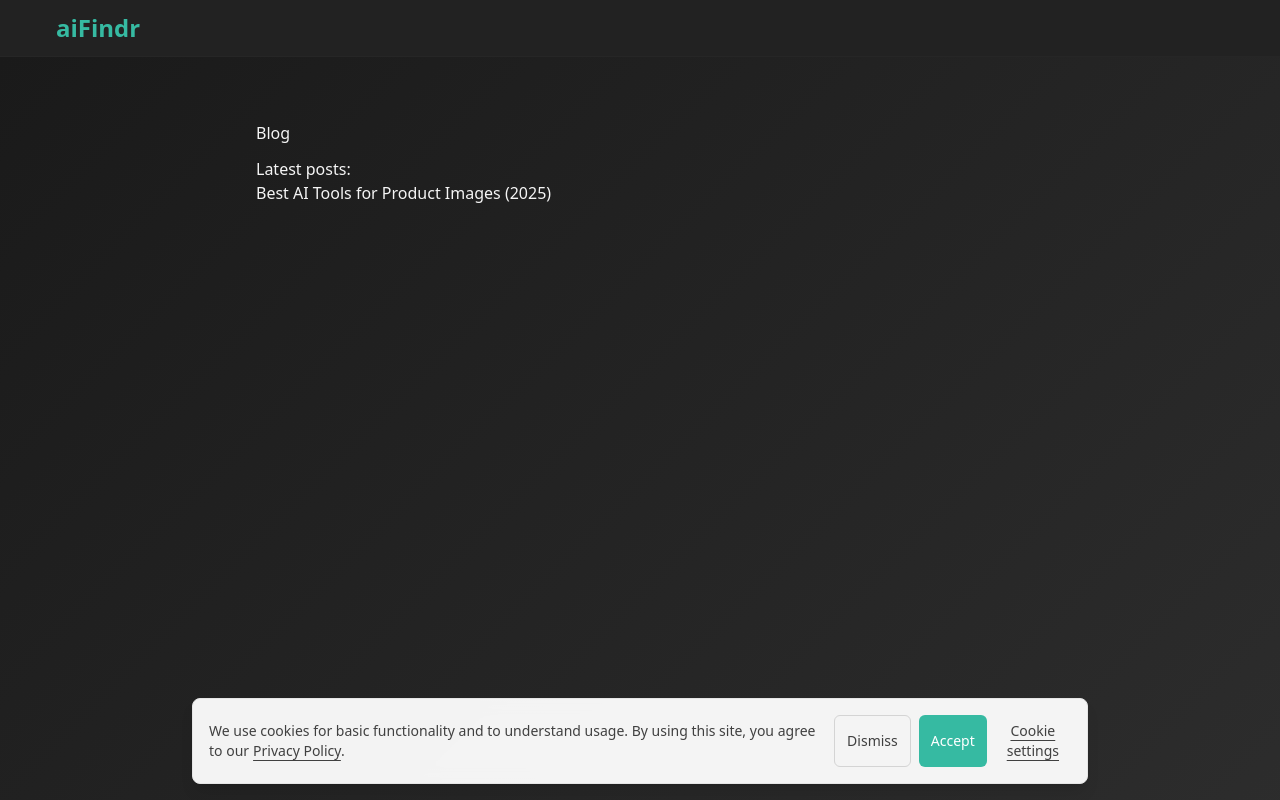
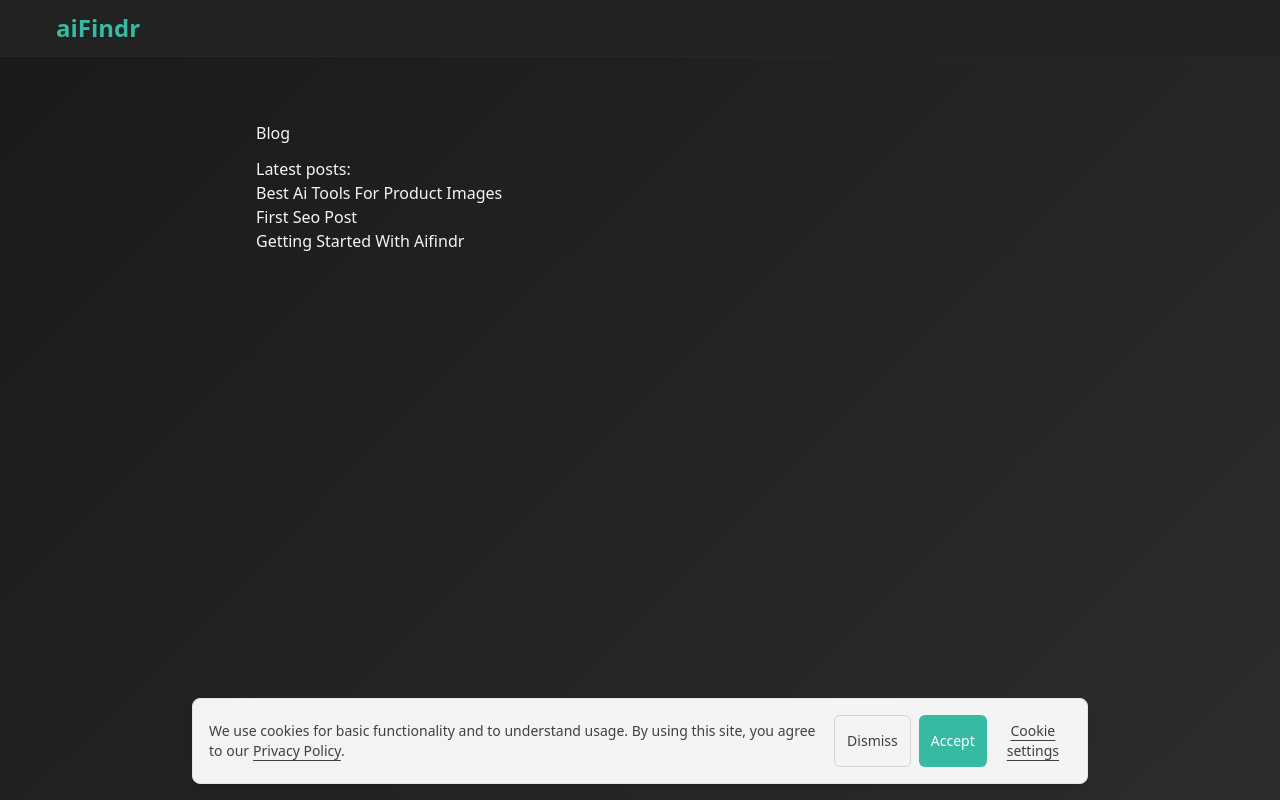
Before and after one commit to daviddbrown/ai-findr, a Next.js app: page /blog in a window 1280 px wide. Shown: the top 800 px of the page. Built offline with nearby package versions, Linux system fonts and the light colour scheme; no server answers.

Commit message:
updates to site indexing

```diff
--- /dev/null
+++ b/src/app/blog/getting-started-with-aifindr/page.tsx
@@ -0,0 +1,53 @@
+import type { Metadata } from "next";
+import Link from "next/link";
+import { AppContainer } from "@/components/layout/AppContainer";
+import { site } from "@/config/site";
+
+export const metadata: Metadata = {
+  title: "Getting Started with aiFindr",
+  description: "How to find the right AI tools by category, search, and editor’s picks.",
+  alternates: { canonical: "/blog/getting-started-with-aifindr" },
+  openGraph: { images: [{ url: "/api/og?title=Getting%20Started%20with%20aiFindr", width: 1200, height: 630, alt: `${site.name} Blog` }] },
+  twitter: { images: [{ url: "/api/og?title=Getting%20Started%20with%20aiFindr", alt: `${site.name} Blog` }] },
+};
+
+export default function PostPage() {
+  const title = "Getting Started with aiFindr";
+  const description = "How to find the right AI tools by category, search, and editor’s picks.";
+  const datePublished = new Date().toISOString();
+  const jsonLd = {
+    "@context": "https://schema.org",
+    "@type": "Article",
+    headline: title,
+    description,
+    datePublished,
+    author: [{ "@type": "Person", name: "aiFindr" }],
+    publisher: { "@type": "Organization", name: site.name, url: site.url },
+    mainEntityOfPage: { "@type": "WebPage", "@id": `${site.url}/blog/getting-started-with-aifindr` },
+  } as const;
+
+  return (
+    <AppContainer>
+      <script type="application/ld+json" dangerouslySetInnerHTML={{ __html: JSON.stringify(jsonLd) }} />
+      <article className="w-full max-w-3xl prose prose-neutral dark:prose-invert prose-a:text-[var(--accent,#36BAA2)]">
+        <h1>{title}</h1>
+        <p className="lead">{description}</p>
+        <h2>Browse by Category</h2>
+        <p>Jump into a category to see top tools curated for that workflow.</p>
+        <ul>
+          <li><Link href="/tools/writing">Writing</Link></li>
+          <li><Link href="/tools/images">Images</Link></li>
+          <li><Link href="/tools/video">Video</Link></li>
+          <li><Link href="/tools/coding">Coding</Link></li>
+          <li><Link href="/tools/seo">SEO</Link></li>
+          <li><Link href="/tools/automation">Automation</Link></li>
+        </ul>
+        <h2>Search by Need</h2>
+        <p>Use the search bar on the homepage and try a phrase like “product photo background” or “podcast transcription”.</p>
+        <h2>Pick a Tool</h2>
+        <p>Open a tool, compare features and pricing, and try it using the CTA link. We’re adding reviews and guides regularly.</p>
+        <p>Want a quick win? Read <Link href="/blog/best-ai-tools-for-product-images">Best AI Tools for Product Images (2025)</Link>.</p>
+      </article>
+    </AppContainer>
+  );
+}
--- a/src/app/blog/page.tsx
+++ b/src/app/blog/page.tsx
@@ -1,5 +1,7 @@
 import type { Metadata } from "next";
 import { site } from "@/config/site";
+import fs from "node:fs";
+import path from "node:path";
 
 export const metadata: Metadata = {
   title: "Blog",
@@ -11,16 +13,41 @@ export const metadata: Metadata = {
 import { AppContainer } from "@/components/layout/AppContainer";
 
 export default function BlogIndexPage() {
+  const blogDir = path.join(process.cwd(), "src", "app", "blog");
+  let slugs: string[] = [];
+  try {
+    const items = fs.readdirSync(blogDir, { withFileTypes: true });
+    slugs = items
+      .filter((d) => d.isDirectory())
+      .filter((d) => fs.existsSync(path.join(blogDir, d.name, "page.tsx")))
+      .map((d) => d.name)
+      .sort();
+  } catch {}
+
+  const toTitle = (s: string) =>
+    s
+      .split("-")
+      .map((p) => p.charAt(0).toUpperCase() + p.slice(1))
+      .join(" ");
+
   return (
     <AppContainer>
       <article className="w-full max-w-3xl prose prose-neutral dark:prose-invert prose-a:text-[var(--accent,#36BAA2)]">
         <h1>Blog</h1>
-        <p>Latest posts:</p>
-        <ul>
-          <li>
-            <a href="/blog/best-ai-tools-for-product-images">Best AI Tools for Product Images (2025)</a>
-          </li>
-        </ul>
+        {slugs.length ? (
+          <>
+            <p>Latest posts:</p>
+            <ul>
+              {slugs.map((slug) => (
+                <li key={slug}>
+                  <a href={`/blog/${slug}`}>{toTitle(slug)}</a>
+                </li>
+              ))}
+            </ul>
+          </>
+        ) : (
+          <p>Posts are coming soon.</p>
+        )}
       </article>
     </AppContainer>
   );
--- a/src/app/tools/[category]/page.tsx
+++ b/src/app/tools/[category]/page.tsx
@@ -43,6 +43,35 @@ export default async function CategoryPage({ params }: { params: Promise<{ categ
                     "@type": "Answer",
                     text: `Start with your use case, then weigh ease-of-use, pricing, and integrations. Try a free plan if available and review alternatives in this category.`,
                   },
+                },
+              ],
+            }),
+          }}
+        />
+        <script
+          type="application/ld+json"
+          dangerouslySetInnerHTML={{
+            __html: toJsonLd({
+              "@context": "https://schema.org",
+              "@type": "BreadcrumbList",
+              itemListElement: [
+                {
+                  "@type": "ListItem",
+                  position: 1,
+                  name: "Home",
+                  item: site.url,
+                },
+                {
+                  "@type": "ListItem",
+                  position: 2,
+                  name: "Categories",
+                  item: `${site.url}/`,
+                },
+                {
+                  "@type": "ListItem",
+                  position: 3,
+                  name: normalized,
+                  item: `${site.url}/tools/${toSlug(normalized)}`,
                 },
               ],
             }),
--- a/src/config/site.ts
+++ b/src/config/site.ts
@@ -5,8 +5,9 @@ export const site = {
   description: "Discover, compare, and choose the right AI tools for your workflow.",
   url: "https://www.aifindr.io",
   social: {
-    twitter: "",
-    linkedin: "",
+  // TODO: set your real profiles to strengthen Organization schema signals
+  twitter: "", // e.g. https://twitter.com/aifindr
+  linkedin: "", // e.g. https://www.linkedin.com/company/aifindr
   },
 };
 
```
Also changed, not shown: 1 other file (tests, documents, lock files or other folders).
